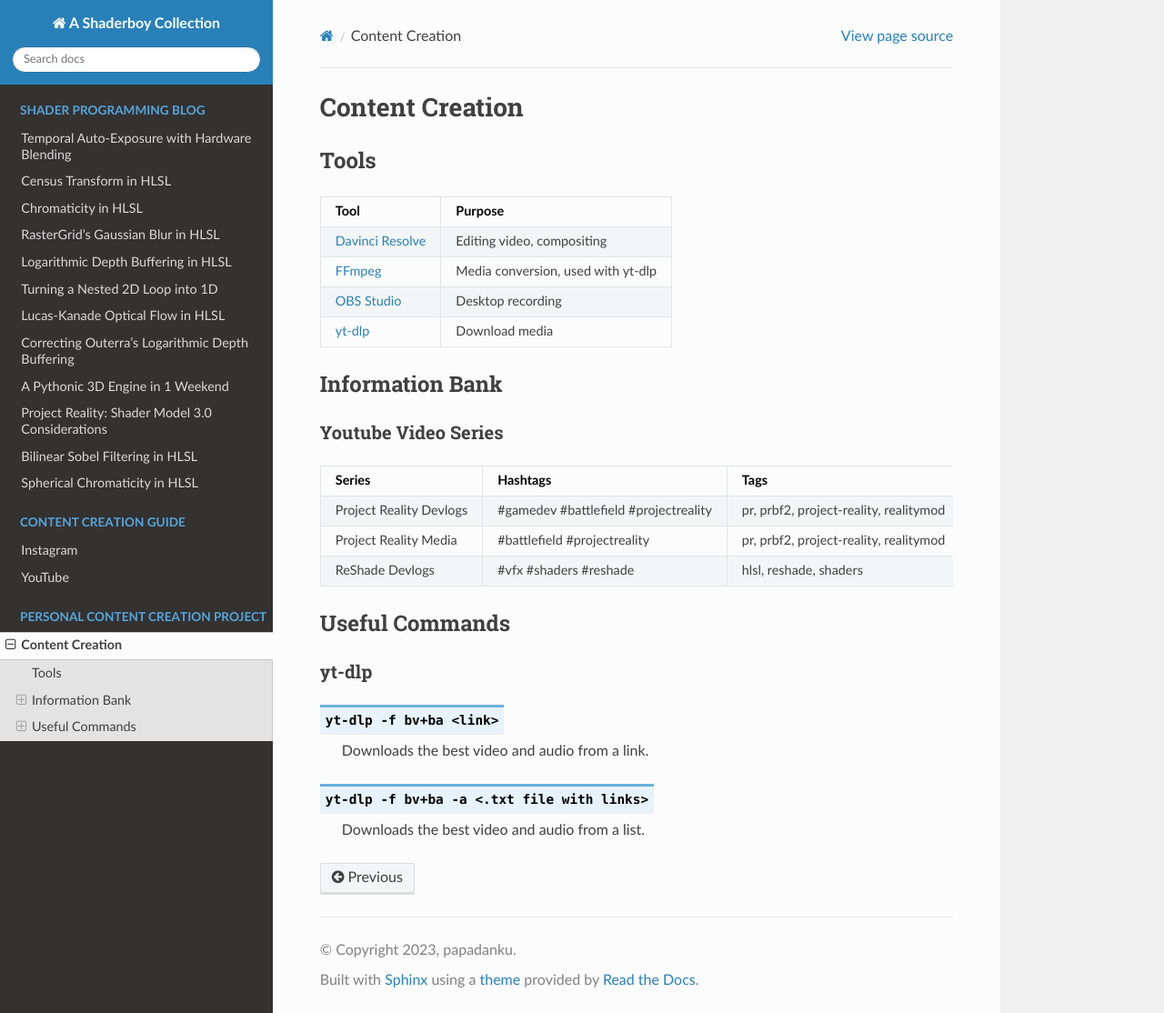
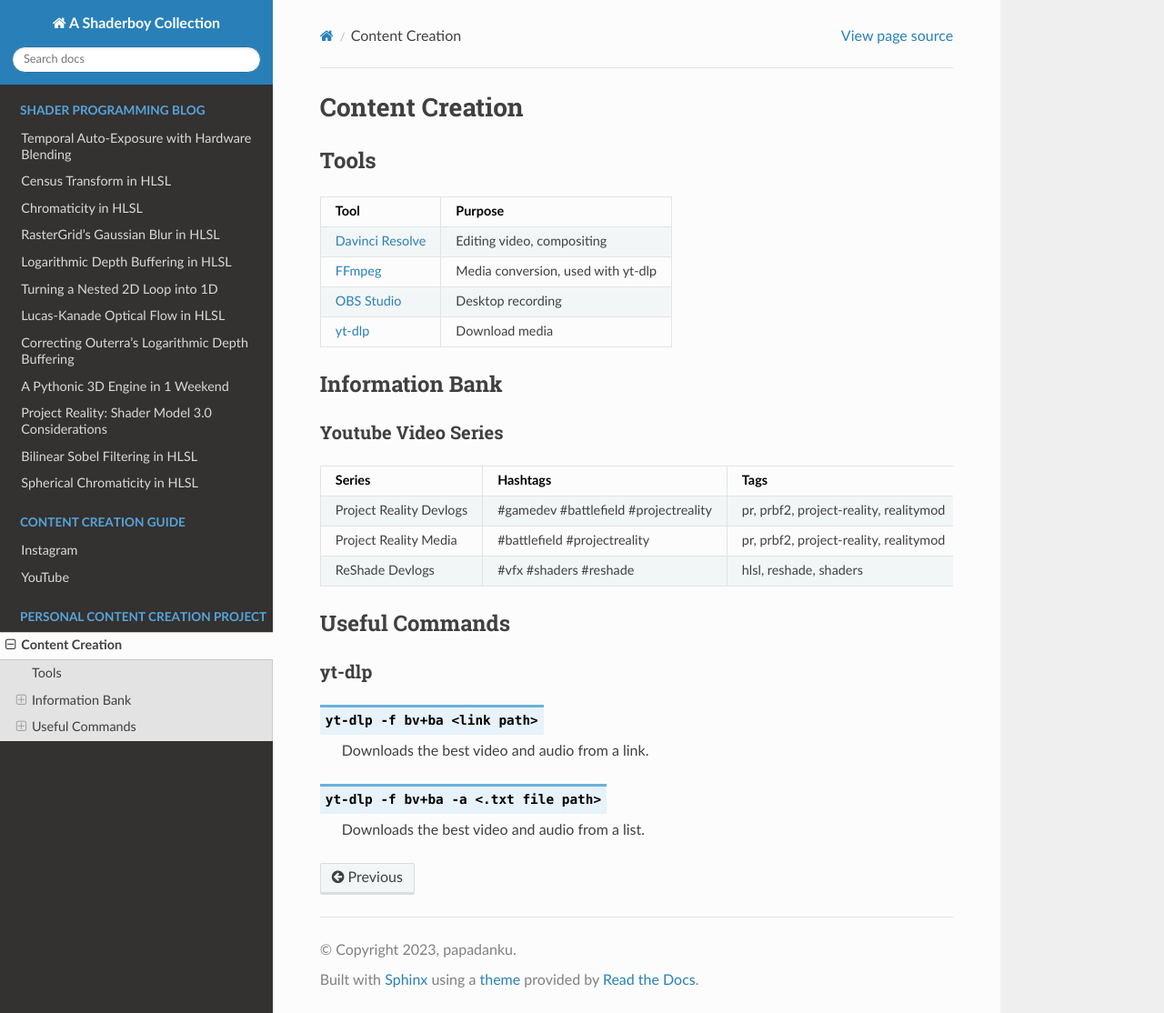
Before and after one commit to papadanku/papadanku.github.io, a Sphinx documentation site: the page built from docs/source/personal/video.rst, in a window 1280 px wide and 1114 px high. Shown: the whole window at 91% size. Built offline with Sphinx 7.4.7 and the Read the Docs theme 2.0.0, drawn with Linux system fonts in a browser that asks for light colours; part of the change alters nothing that is shown.

Commit message:
Update video.rst

```diff
--- a/docs/source/personal/video.rst
+++ b/docs/source/personal/video.rst
@@ -51,10 +51,10 @@ Useful Commands
 yt-dlp
 ^^^^^^
 
-.. describe:: yt-dlp -f bv+ba <link>
+.. describe:: yt-dlp -f bv+ba <link path>
 
    Downloads the best video and audio from a link.
 
-.. describe:: yt-dlp -f bv+ba -a <.txt file with links>
+.. describe:: yt-dlp -f bv+ba -a <.txt file path>
 
    Downloads the best video and audio from a list.
```
